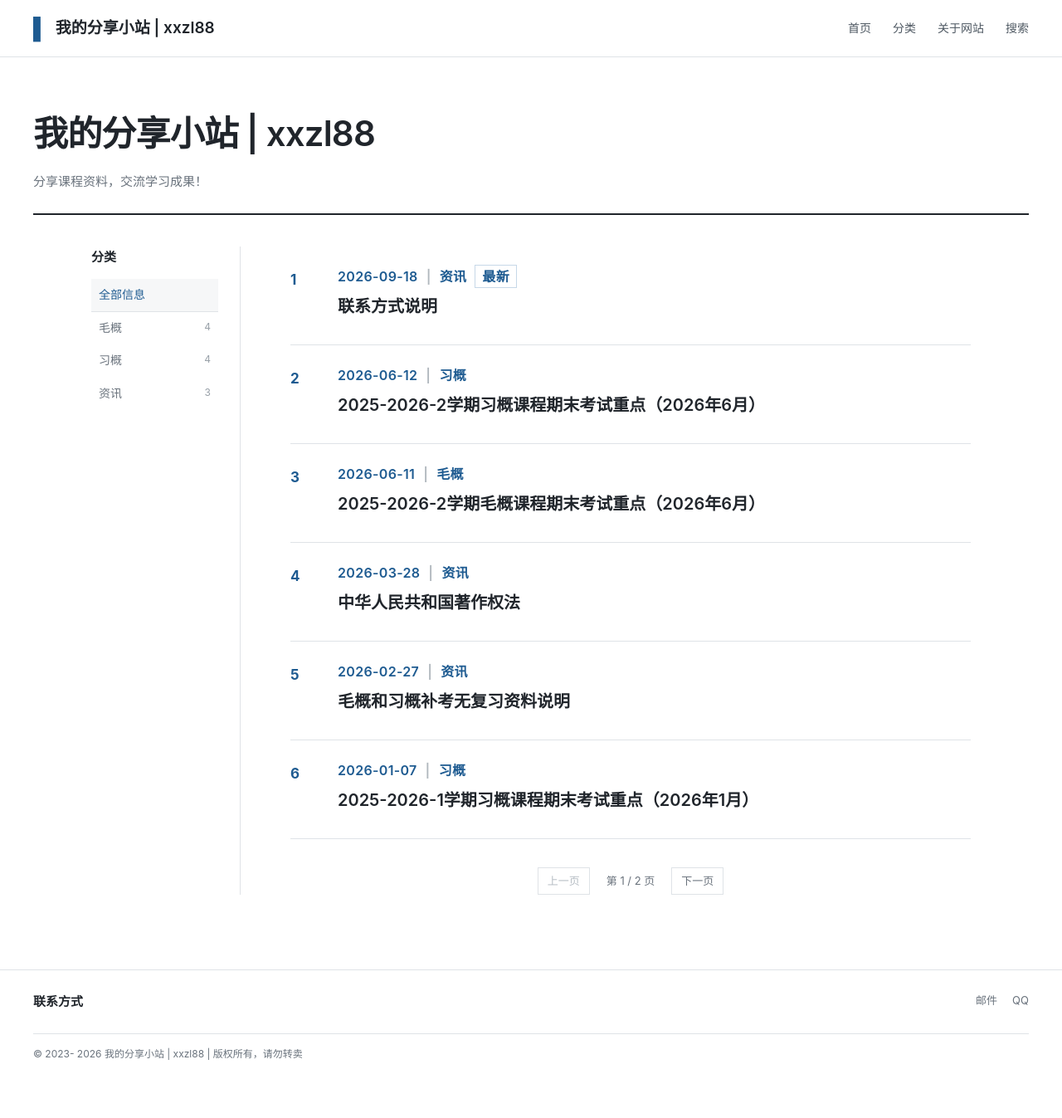
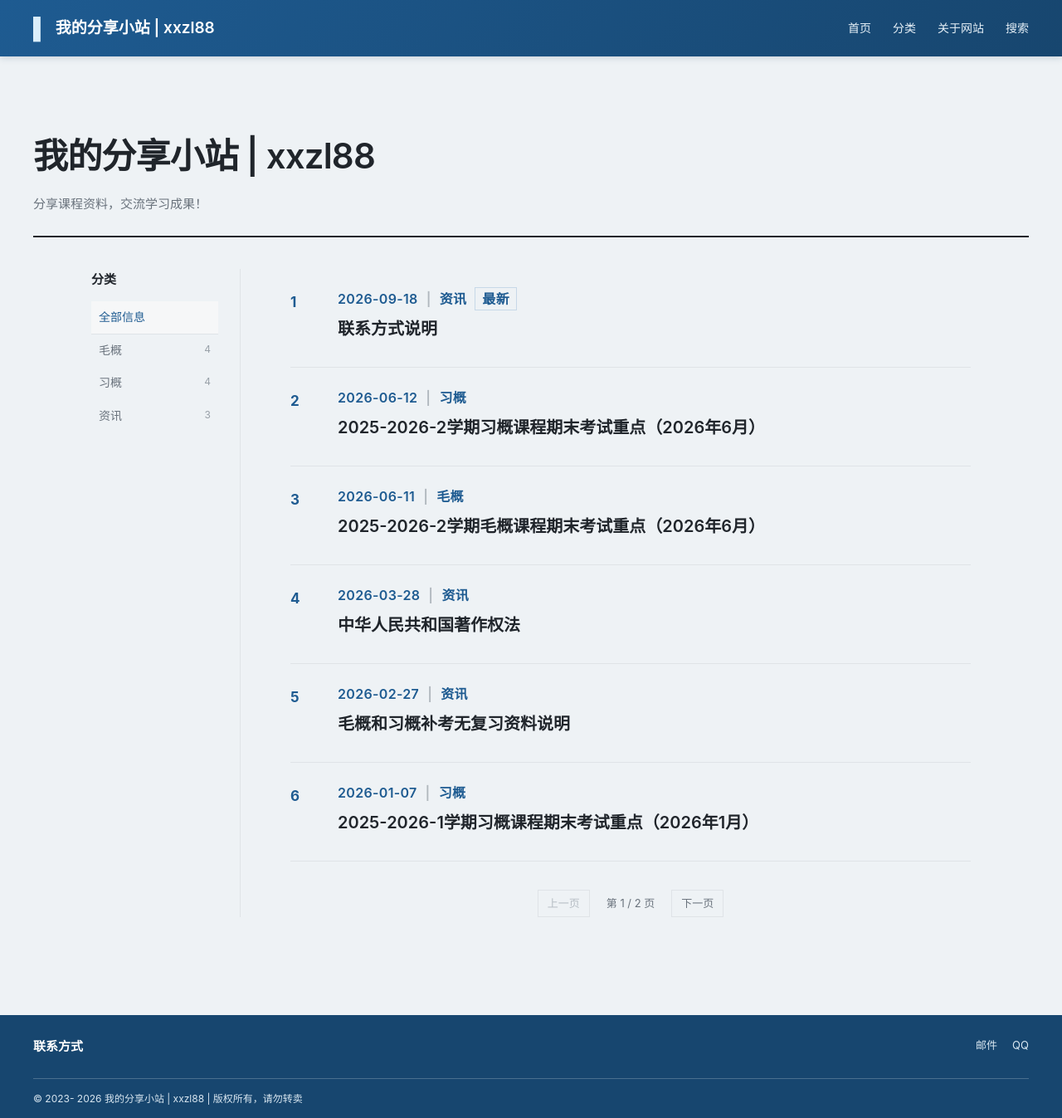
Before and after one commit to xxzl88/csu, a Jekyll site: the page built from index.html, in a window 1280 px wide. Shown: the whole page at 83% size. Built offline with Jekyll 4.4.1, drawn with Linux system fonts in a browser that asks for light colours; the list of posts is cut into pages by our own code; before the commit the page ends 1293 px from its top, so only the background shows below that.

Commit message:
Update main.css

```diff
--- a/assets/css/main.css
+++ b/assets/css/main.css
@@ -1,4 +1,4 @@
-:root { --bg:#fff; --surface:#fff; --soft:#f6f7f8; --text:#20252b; --muted:#69727c; --line:#dfe3e7; --accent:#1e5b91; --accent-dark:#17466f; --serif:Georgia,"Noto Serif SC","Songti SC",serif; --sans:-apple-system,BlinkMacSystemFont,"Segoe UI","PingFang SC","Microsoft YaHei",sans-serif; }
+:root { --bg:#eef2f5; --surface:#fff; --soft:#f6f7f8; --text:#20252b; --muted:#69727c; --line:#dfe3e7; --accent:#1e5b91; --accent-dark:#17466f; --serif:Georgia,"Noto Serif SC","Songti SC",serif; --sans:-apple-system,BlinkMacSystemFont,"Segoe UI","PingFang SC","Microsoft YaHei",sans-serif; }
 * { box-sizing:border-box; }
 html { scroll-behavior:smooth; }
 body { margin:0; background:var(--bg); color:var(--text); font:15px/1.75 var(--sans); }
@@ -9,14 +9,14 @@ a { color:inherit; text-decoration:none; }
 }
 .skip-link { position:fixed; left:12px; top:-60px; z-index:9; padding:7px 12px; background:var(--accent); color:#fff; }
 .skip-link:focus { top:12px; }
-.site-header { border-bottom:1px solid var(--line); background:#fff; }
+.site-header { border-bottom:0; background:linear-gradient(120deg,#1e5b91,#17466f); box-shadow:0 2px 8px rgba(20,57,87,.16); }
 .nav-wrap { min-height:68px; display:flex; align-items:center; justify-content:space-between; }
-.brand { display:flex; align-items:center; gap:9px; color:var(--text); font-size:19px; font-weight:600; }
-.brand-mark { color:var(--accent); font-size:25px; line-height:1; }
-.site-nav { display:flex; align-items:center; gap:26px; color:#4e5862; font-size:14px; }
-.site-nav a:hover { color:var(--accent); }
-.menu-toggle { display:none; border:1px solid var(--line); background:#fff; color:var(--text); padding:4px 9px; }
-.page-content { min-height:calc(100vh - 220px); }
+.brand { display:flex; align-items:center; gap:9px; color:#fff; font-size:19px; font-weight:600; }
+.brand-mark { color:#dbeefa; font-size:25px; line-height:1; }
+.site-nav { display:flex; align-items:center; gap:26px; color:#e7f1f8; font-size:14px; }
+.site-nav a:hover { color:#fff; }
+.menu-toggle { display:none; border:1px solid rgba(255,255,255,.65); background:transparent; color:#fff; padding:4px 9px; }
+.page-content { min-height:calc(100vh - 220px); padding-top:28px; padding-bottom:28px; }
 .notice-intro { display:flex; justify-content:space-between; align-items:end; gap:30px; border-bottom:2px solid var(--text); padding:55px 0 25px; }
 .eyebrow { margin:0 0 8px; color:var(--accent); font-size:11px; font-weight:700; letter-spacing:.12em; }
 .notice-intro h1 { margin:0; font-size:clamp(28px,4vw,42px); font-weight:600; letter-spacing:-.02em; }
@@ -74,14 +74,14 @@ a { color:inherit; text-decoration:none; }
 .pagination .disabled { color:#b6bdc4; }
 .empty-state { border:1px solid var(--line); padding:35px; color:var(--muted); }
 .empty-state h3 { margin-top:0; color:var(--text); }
-.site-footer { border-top:1px solid var(--line); color:var(--muted); }
+.site-footer { border-top:0; background:#17466f; color:#d9e7f1; }
 .footer-wrap { display:flex; justify-content:space-between; gap:30px; padding:25px 0; }
-.footer-wrap strong { color:var(--text); font-size:15px; font-weight:600; }
+.footer-wrap strong { color:#fff; font-size:15px; font-weight:600; }
 .footer-wrap p { margin:3px 0 0; font-size:12px; }
 .footer-links { display:flex; gap:18px; font-size:13px; }
-.footer-links a:hover { color:var(--accent); }
-.copyright { border-top:1px solid var(--line); padding:13px 0; font-size:12px; }
-.article-page,.standard-page { padding:65px 0 90px; }
+.footer-links a:hover { color:#fff; }
+.copyright { border-top:1px solid rgba(255,255,255,.22); padding:13px 0; font-size:12px; }
+.article-page,.standard-page { background:#fff; padding:65px max(40px,5vw) 90px; box-shadow:0 3px 14px rgba(28,49,67,.08); }
 .article-header,.standard-header { max-width:1000px; margin:0 auto 42px; }
 .article-header h1,
 .standard-header h1 {
@@ -140,6 +140,14 @@ a { color:inherit; text-decoration:none; }
   text-align:justify;
   text-indent:2em;
 }
+.article-qrcode {
+  margin:58px auto 0;
+  padding-top:28px;
+  border-top:1px solid var(--line);
+  text-align:center;
+}
+.article-qrcode p { margin:0 0 14px; color:var(--muted); font-size:14px; text-indent:0; }
+.article-qrcode img { display:block; width:180px; height:180px; margin:auto; background:#fff; }
 .article-body blockquote { border-left:3px solid var(--accent); margin:24px 0; padding:4px 18px; color:var(--muted); }
 .article-body code { background:var(--soft); padding:2px 5px; font-size:.9em; }
 .article-body pre { overflow:auto; border:1px solid var(--line); padding:16px; background:#f5f6f7; }
@@ -187,8 +195,9 @@ a { color:inherit; text-decoration:none; }
 .not-found h1 { margin:0; font-size:42px; }
 .not-found p { color:var(--muted); }
 .sr-only { position:absolute; width:1px; height:1px; overflow:hidden; clip:rect(0,0,0,0); }
-@media (max-width:760px) { .notice-intro{display:block;padding-top:38px}.notice-date{text-align:left;margin-top:20px;display:inline-block}.board-layout{grid-template-columns:1fr;gap:30px}.board-sidebar{border-right:0;border-bottom:1px solid var(--line);padding:0 0 18px}.side-section{margin:0}.side-section a{display:inline-flex;margin-right:7px;border:1px solid var(--line);padding:4px 9px}.side-note{display:none}.article-layout{display:block}.article-aside{margin-top:35px}.article-header h1,.standard-header h1{font-size:30px}.article-header .post-meta{margin-top:18px;font-size:15px}.article-body{font-size:16px;line-height:1.9}.article-body h2{font-size:20px}.article-body h3{font-size:18px}.topic-results{grid-template-columns:1fr} }
+@media (max-width:760px) { .notice-intro{display:block;padding-top:38px}.notice-date{text-align:left;margin-top:20px;display:inline-block}.board-layout{grid-template-columns:1fr;gap:30px}.board-sidebar{border-right:0;border-bottom:1px solid var(--line);padding:0 0 18px}.side-section{margin:0}.side-section a{display:inline-flex;margin-right:7px;border:1px solid var(--line);padding:4px 9px}.side-note{display:none}.article-page,.standard-page{padding:42px 22px 60px}.article-layout{display:block}.article-aside{margin-top:35px}.article-header h1,.standard-header h1{font-size:30px}.article-header .post-meta{margin-top:18px;font-size:15px}.article-body{font-size:16px;line-height:1.9}.article-body h2{font-size:20px}.article-body h3{font-size:18px}.topic-results{grid-template-columns:1fr} }
 @media (max-width:560px) { .container{width:calc(100% - 28px)}.menu-toggle{display:block}.site-nav{display:none;position:absolute;left:14px;right:14px;top:58px;flex-direction:column;align-items:stretch;gap:0;border:1px solid var(--line);padding:7px;background:#fff}.site-nav.open{display:flex}.site-nav a{padding:7px 10px}.nav-wrap{min-height:60px}.footer-wrap{display:block}.footer-links{margin-top:15px}.notice-item{grid-template-columns:28px minmax(0,1fr) 20px;gap:8px}.notice-index{font-size:13px}.notice-main h3{font-size:16px}.notice-arrow{display:none;} }
+@media (max-width:560px) { .site-nav{color:var(--text)}.site-nav a:hover{background:var(--soft);color:var(--accent)} }
 @media print {
   .skip-link {
     display: none !important;
```
